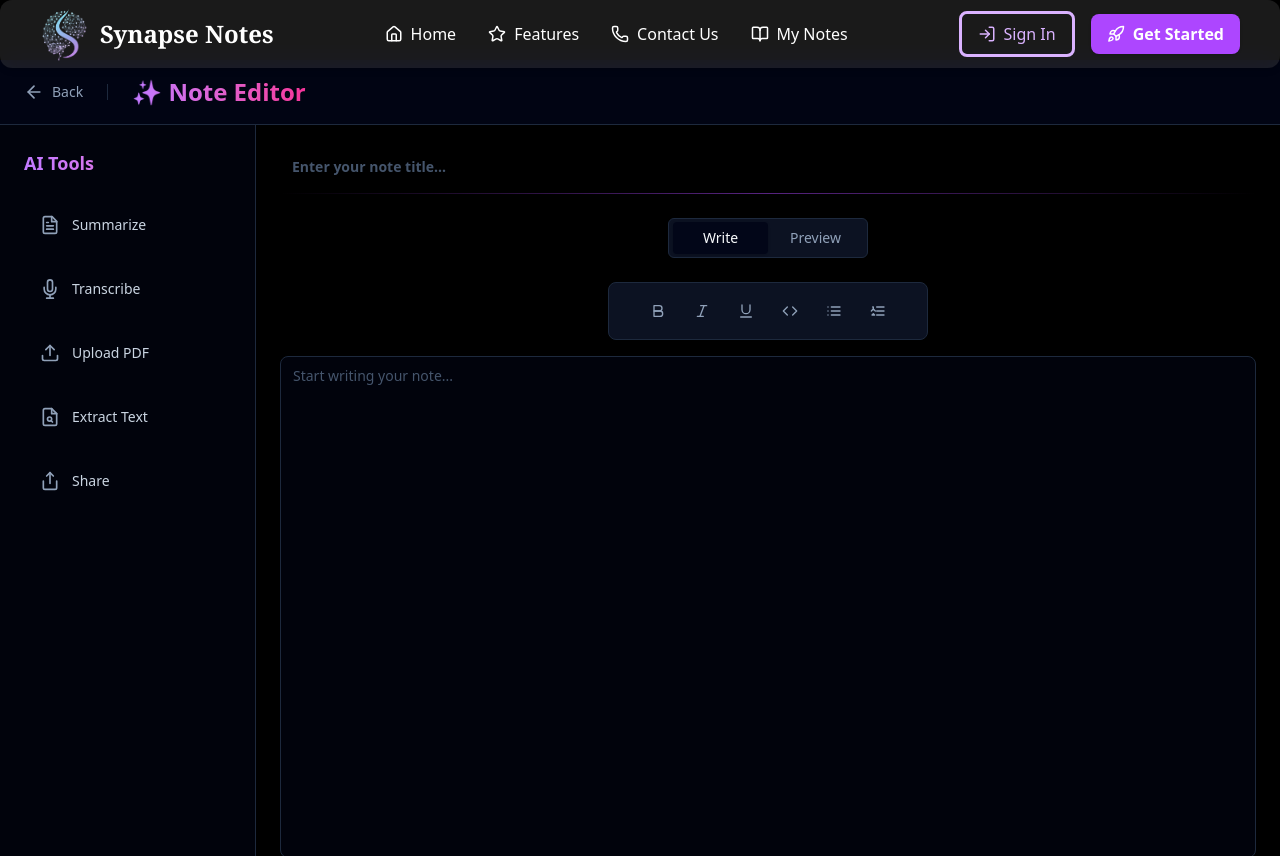
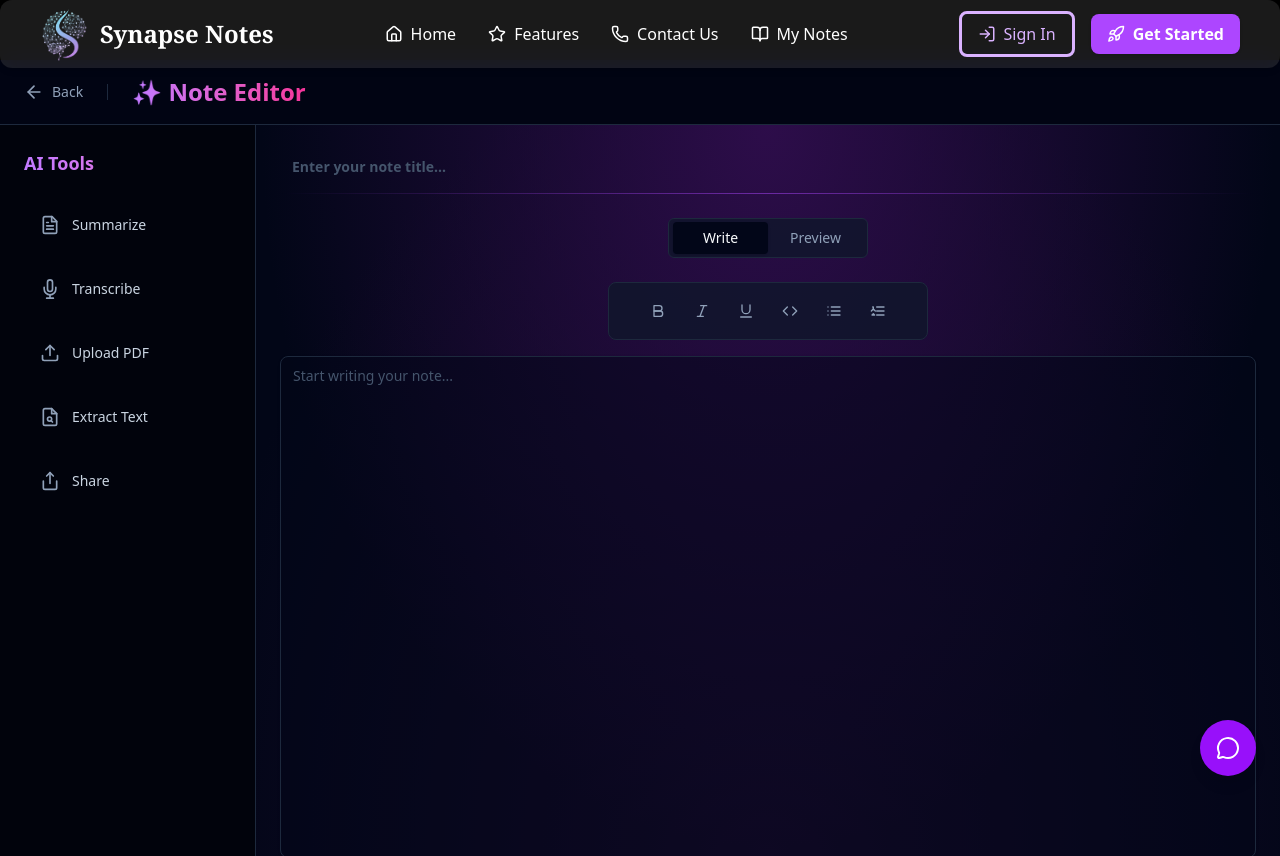
Before and after one commit to jaya-jha12/SynapseNotes, a React (Vite) app in the folder frontend/: page /noteeditor in a window 1280 px wide. Built offline with nearby package versions, Linux system fonts and the light colour scheme.

Commit message:
added chatbot in note wditor

```diff
--- a/frontend/src/pages/NoteEditor.tsx
+++ b/frontend/src/pages/NoteEditor.tsx
@@ -1,6 +1,8 @@
 import React, { useState, forwardRef, createContext, useContext, useRef, useEffect } from 'react';
 import { useNavigate } from 'react-router-dom';
 import { ArrowLeft } from "lucide-react";
+import { ChatbotSidebar } from "../components/ChatbotSidebar";
+import { MessageCircle } from "lucide-react";
 
 // --- TYPE DEFINITIONS ---
 type FCC<P = {}> = React.FC<React.PropsWithChildren<P>>;
@@ -48,7 +50,7 @@
 const Code: FCC<IconProps> = (props) => <Icon {...props}><polyline points="16 18 22 12 16 6" /><polyline points="8 6 2 12 8 18" /></Icon>;
 const List: FCC<IconProps> = (props) => <Icon {...props}><line x1="8" x2="21" y1="6" y2="6"/><line x1="8" x2="21" y1="12" y2="12"/><line x1="8" x2="21" y1="18" y2="18"/><line x1="3" x2="3.01" y1="6" y2="6"/><line x1="3" x2="3.01" y1="12" y2="12"/><line x1="3" x2="3.01" y1="18" y2="18"/></Icon>;
 const ListOrdered: FCC<IconProps> = (props) => <Icon {...props}><line x1="10" x2="21" y1="6" y2="6"/><line x1="10" x2="21" y1="12" y2="12"/><line x1="10" x2="21" y1="18" y2="18"/><path d="M4 6h1v4"/><path d="m2 12 3-3 3 3"/><path d="M5 18H3l2-2 2 2Z"/></Icon>;
-const Home: FCC<IconProps> = (props) => <Icon {...props}><path d="m3 9 9-7 9 7v11a2 2 0 0 1-2 2H5a2 2 0 0 1-2-2z" /><polyline points="9 22 9 12 15 12 15 22" /></Icon>;
+
 
 // --- UI COMPONENTS (replaces shadcn/ui) ---
 const Button = forwardRef<HTMLButtonElement, ButtonProps>(
@@ -128,6 +130,7 @@
     const [content, setContent] = useState('');
     const [activeTab, setActiveTab] = useState('write');
     const textareaRef = useRef<HTMLTextAreaElement>(null);
+    const [open, setOpen] = useState(false);
     const navigate=useNavigate();
 
     const sidebarItems = [
@@ -218,7 +221,7 @@
 
             <div className="flex h-[calc(100vh-69px)]">
                 {/* Left Sidebar */}
-                <div className="w-64 border-r border-slate-800 bg-slate-950/50">
+                <div className="w-64 border-r border-slate-800 bg-slate-950/50 min-h-full ">
                     <div className="p-6 space-y-4">
                         <h2 className="text-lg font-semibold bg-gradient-to-r from-purple-400 to-pink-400 bg-clip-text text-transparent mb-6">AI Tools</h2>
                         {sidebarItems.map((item, index) => (
@@ -233,10 +236,21 @@
                             </Button>
                         ))}
                     </div>
+                    <div className="mt-6">
+                        <button
+                          onClick={() => setOpen(true)}
+                          className="fixed bottom-6 right-6 p-4 rounded-full bg-purple-600 text-white shadow-lg hover:bg-purple-700 transition"
+                        >
+                          <MessageCircle className="h-6 w-6" />
+                        </button>
+
+                        {/* Chatbot Sidebar */}
+                        <ChatbotSidebar isOpen={open} onClose={() => setOpen(false)} />
+                    </div>
                 </div>
 
                 {/* Main Content */}
-                <main className="flex-1 flex flex-col p-6 overflow-y-auto">
+                <main className="flex-1 flex flex-col p-6 overflow-y-auto bg-[#020617] bg-[radial-gradient(ellipse_at_top,_#2d0d4a,_transparent_70%),radial-gradient(ellipse_at_bottom,_#1a0b2e,_transparent_80%)]">
                     <div className="space-y-6">
                         {/* Title Input */}
                         <div className="space-y-2">
```
